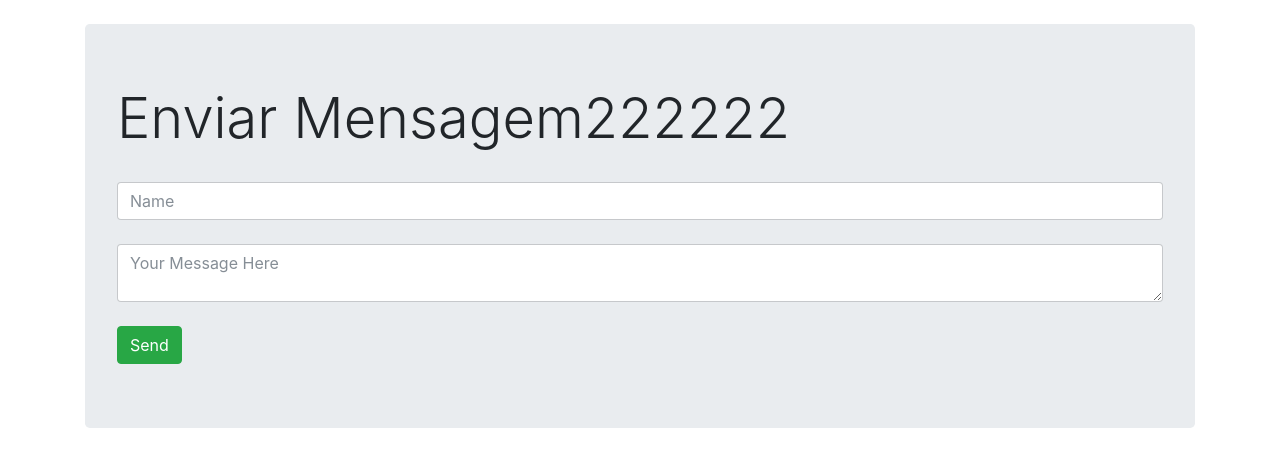
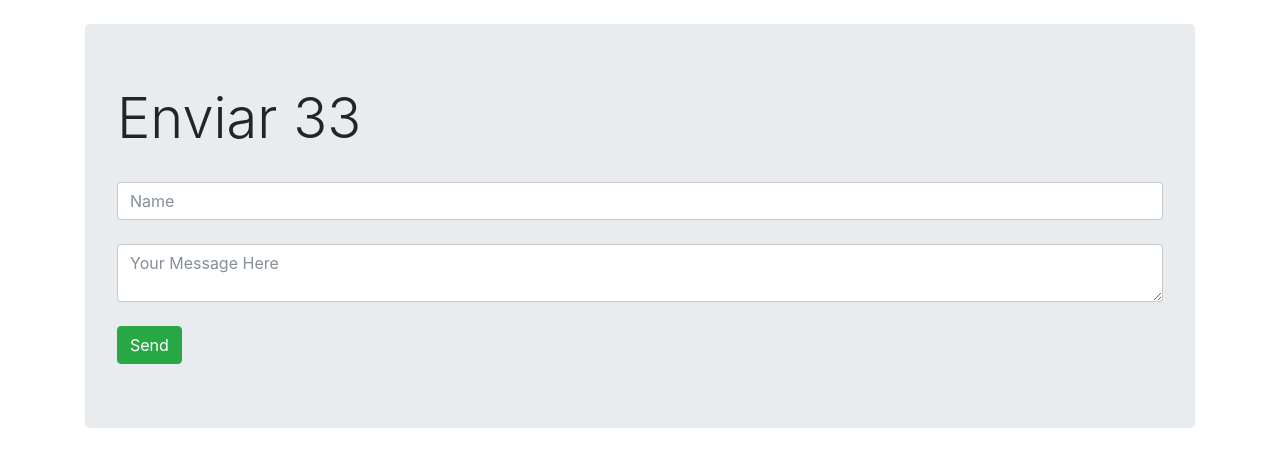
Before and after one commit to rscop/exops-teste-renatoscop, a website: page index.html in a window 1280 px wide. Drawn offline with nearby package versions, Linux system fonts and the light colour scheme; no server answers.

Commit message:
noDeploy ChangeBrance -nD -cB master2

```diff
--- a/index.html
+++ b/index.html
@@ -12,7 +12,7 @@
 <div class="container">
     <br>
     <div class="jumbotron">
-        <h1 class="display-4">Enviar Mensagem222222</h1>
+        <h1 class="display-4">Enviar 33</h1>
         <br>
         <input id = "name" class="form-control" placeholder="Name">
         <br>
```
